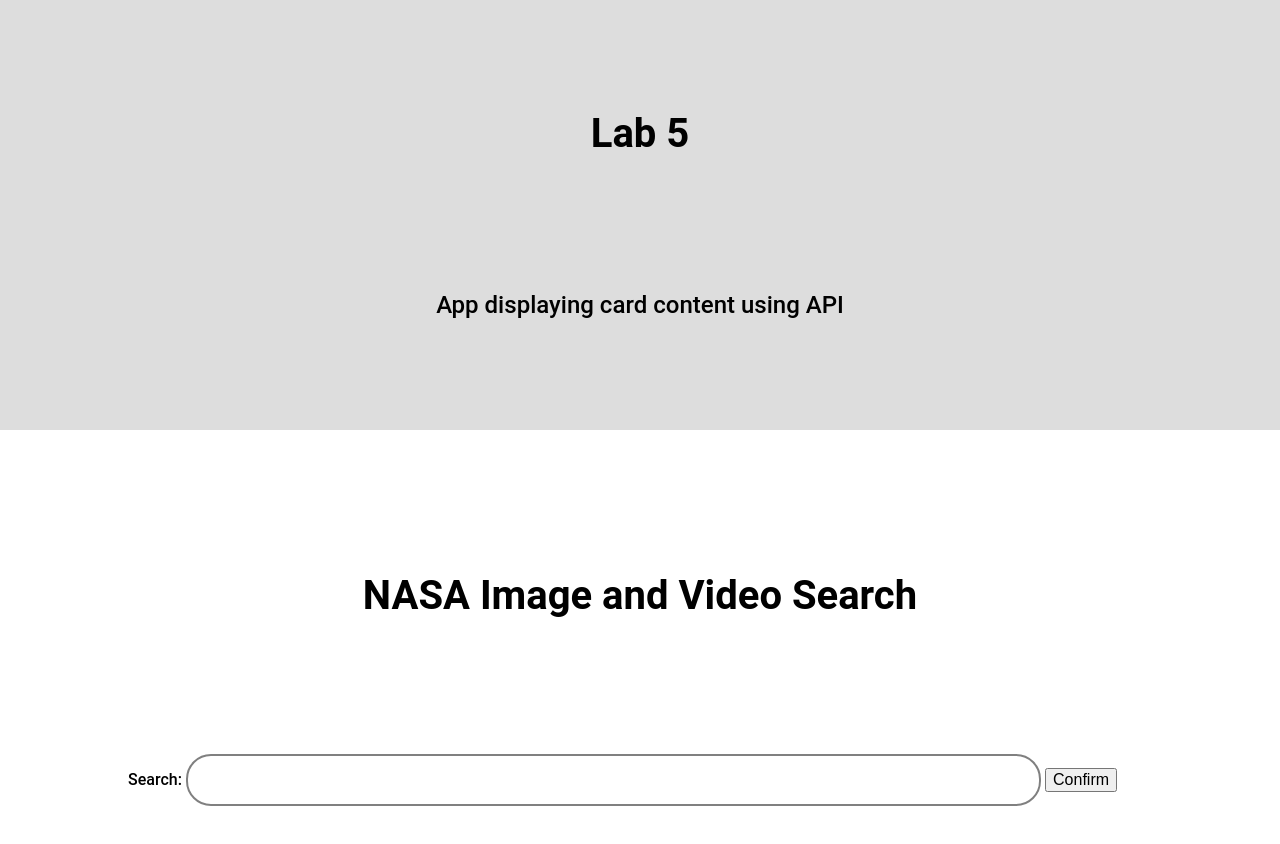
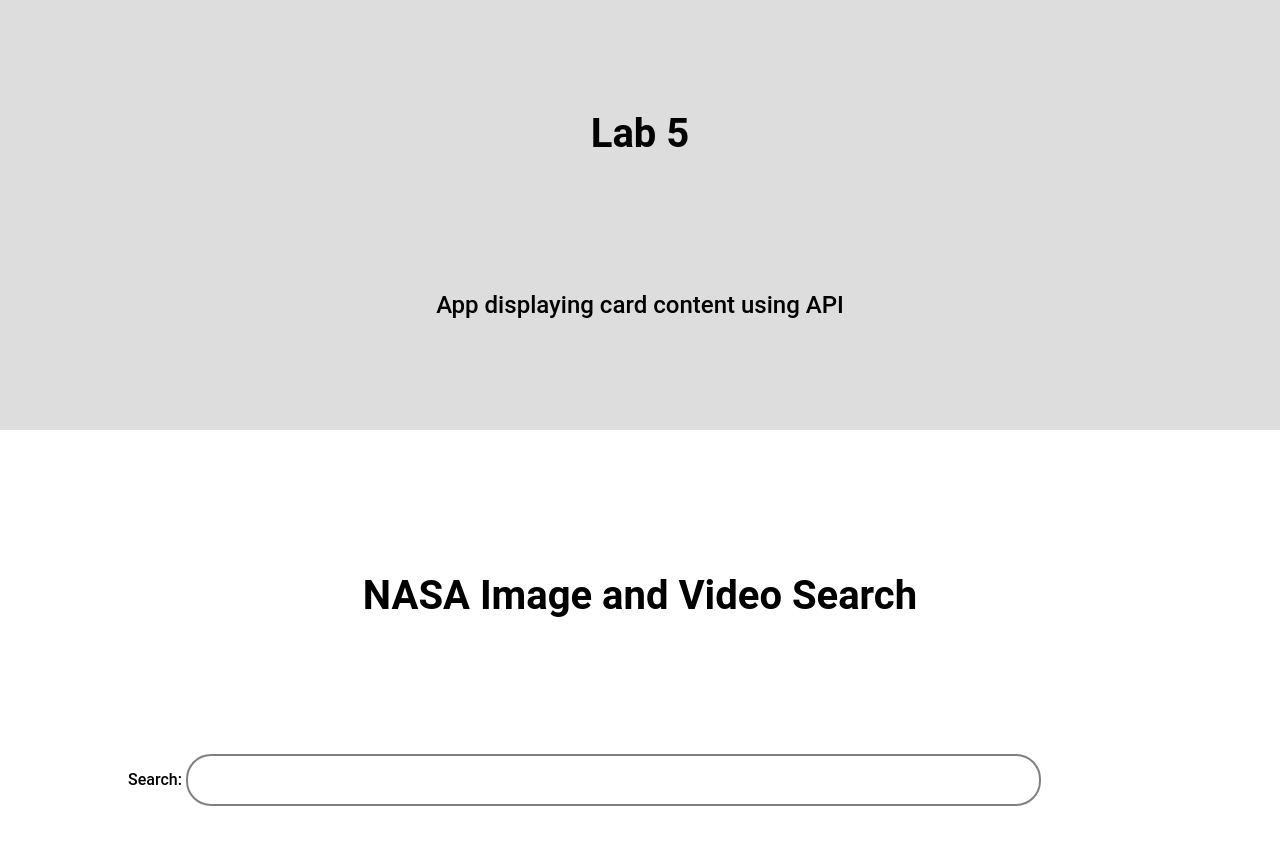
Before and after one commit to deninlawley/Lab-5, a plain HTML site: page index.html in a window 1280 px wide. Drawn offline with Linux system fonts and the light colour scheme.

Commit message:
Remove Confirm Button

```diff
--- a/index.html
+++ b/index.html
@@ -23,7 +23,6 @@
 <form id="search-form">
     <label for="search-input">Search:</label>
     <input type="text" id="search-input" required>
-    <button type="submit">Confirm</button>
 </form>
 <div id="images-container"></div>
 </section>
```
